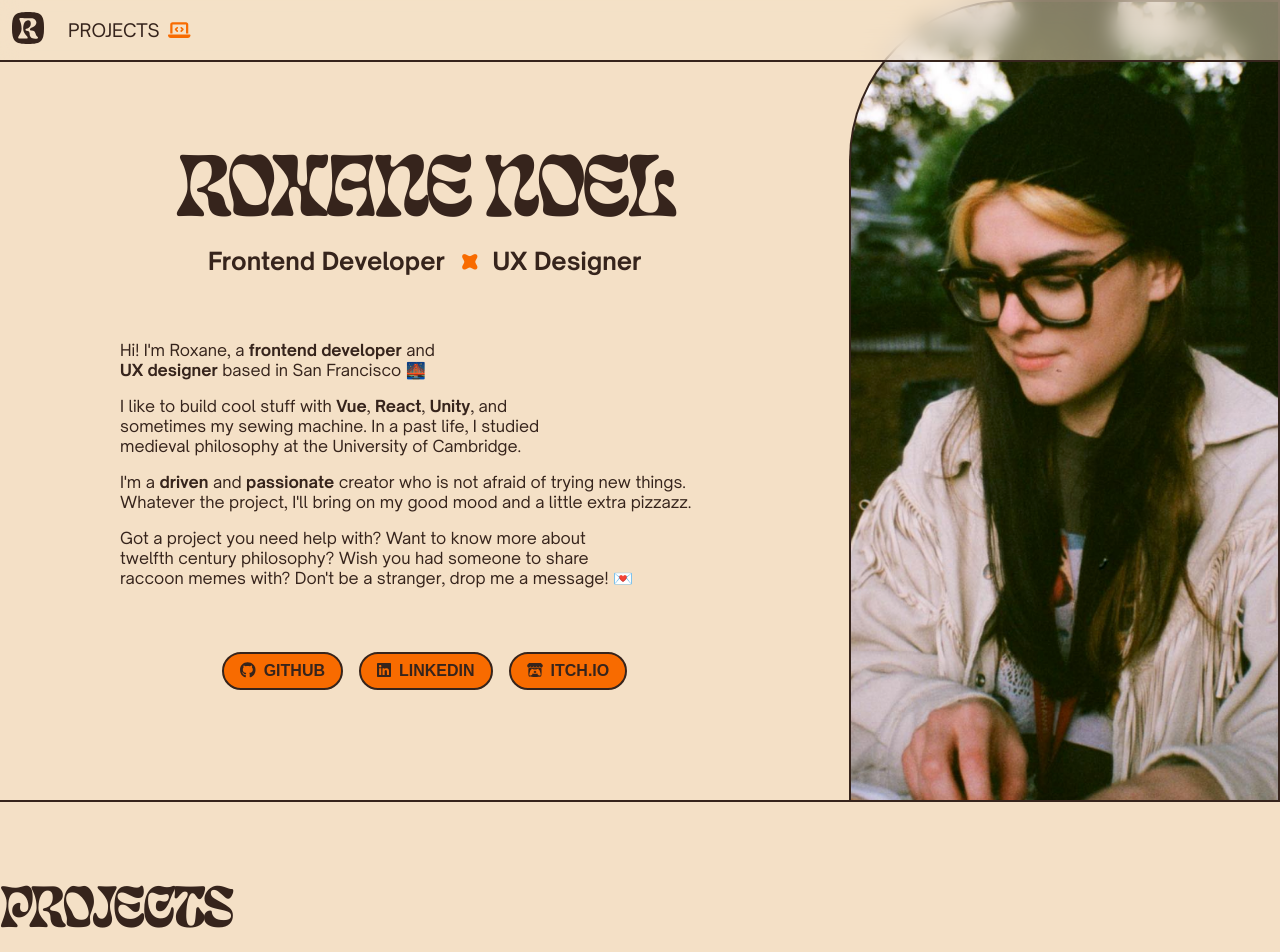
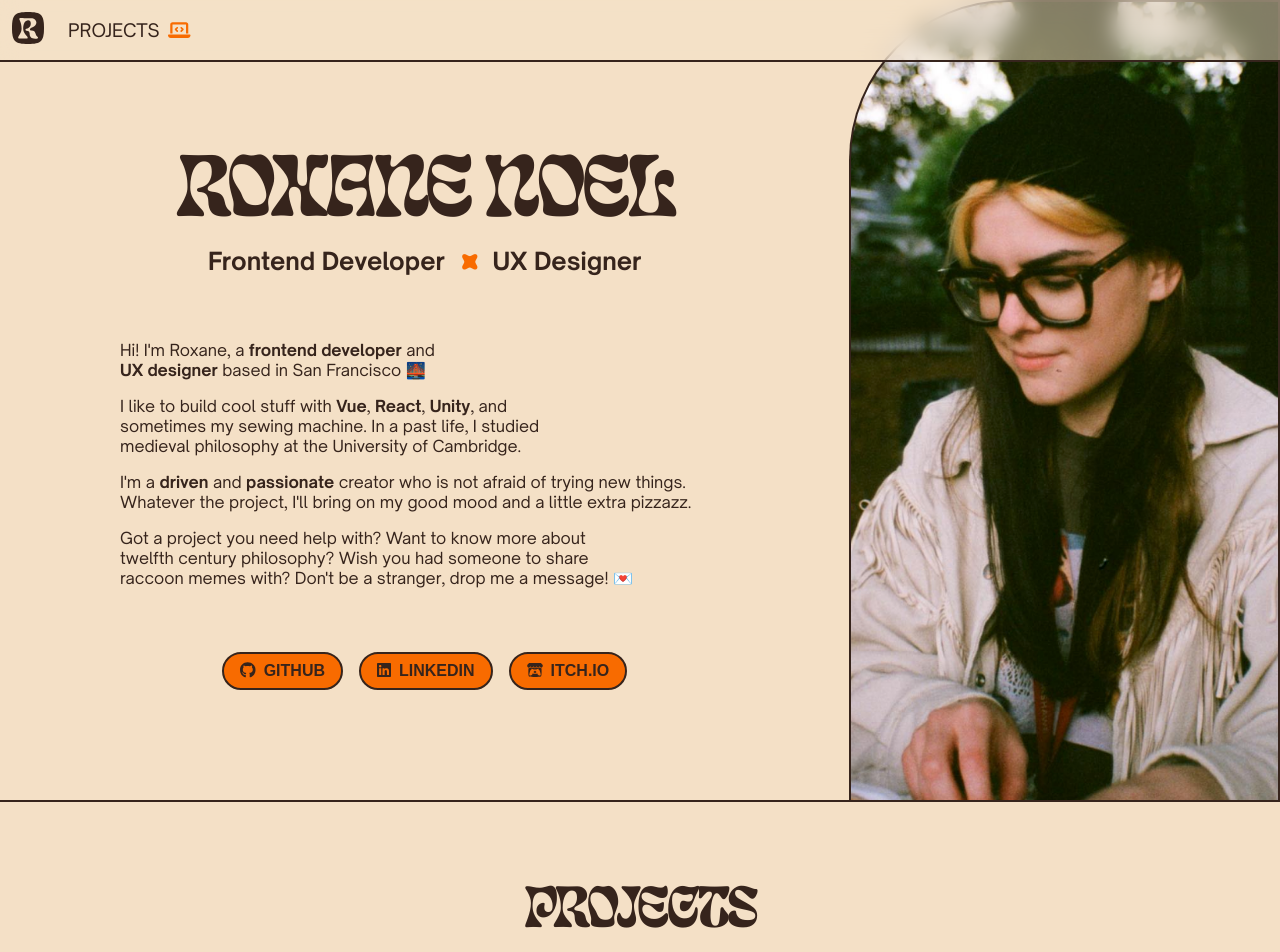
Before and after one commit to Roxanoel/roxanoel.github.io, a React (Create React App) app: page / in a window 1280 px wide. Shown: the top 952 px of the page. Built offline with nearby package versions, Linux system fonts and the light colour scheme.

Commit message:
Added basic layout to ProjectsSection

```diff
--- a/src/scss/components/__components_dir.scss
+++ b/src/scss/components/__components_dir.scss
@@ -10,6 +10,8 @@
 @import "./navlink";
 
 @import "./hero-section";
+
+@import "./projects-section";
 
 @import "./footer";
 
--- /dev/null
+++ b/src/scss/components/_projects-section.scss
@@ -0,0 +1,7 @@
+@use "../base/palette";
+
+#projects-section {
+    display: flex;
+    flex-direction: column;
+    align-items: center;
+}
```
